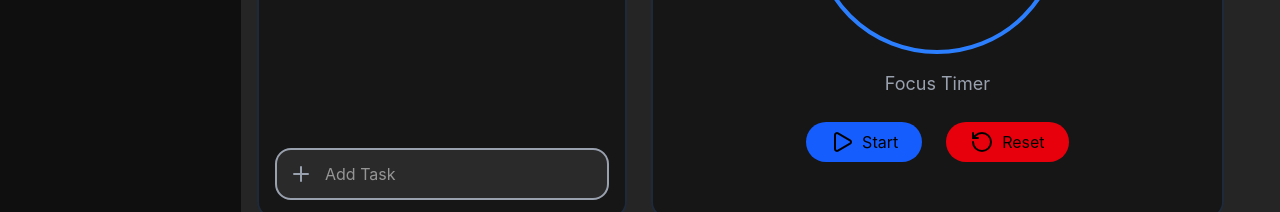
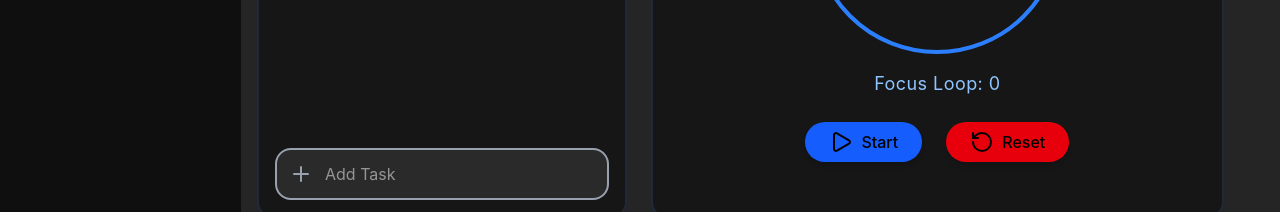
Before and after one commit to Snehasich/Focus-timer-app, a React (Vite) app in the folder client/: page / in a window 1280 px wide. Shown: the part 350-562 px from the top of the page. Built offline with nearby package versions, Linux system fonts and the light colour scheme; no server answers; sample sign-in values are in the browser's storage.

Commit message:
Added Break and Loops in timer

```diff
--- a/client/src/components/Timer/Timer.jsx
+++ b/client/src/components/Timer/Timer.jsx
@@ -3,45 +3,69 @@ import { RotateCcw, Play, Pause } from "lucide-react";
 
 export const Timer = ({ initialTime = 50 * 60 }) => {
   const intervalRef = useRef(null);
+  const alarmRef = useRef(null);
 
-  // ✅ Load from sessionStorage (persists across routes)
-  const [time, setTime] = useState(() => {
-    const saved = JSON.parse(sessionStorage.getItem("timerState"));
-    return saved?.time ?? initialTime;
-  });
+  // 🔊 Load alarm
+  useEffect(() => {
+    alarmRef.current = new Audio("/alarm.mp3");
+  }, []);
 
-  const [isRunning, setIsRunning] = useState(() => {
-    const saved = JSON.parse(sessionStorage.getItem("timerState"));
-    return saved?.isRunning ?? false;
-  });
+  // ✅ Load from sessionStorage
+  const savedState = JSON.parse(sessionStorage.getItem("timerState"));
 
-  const [startedAt, setStartedAt] = useState(() => {
-    const saved = JSON.parse(sessionStorage.getItem("timerState"));
-    return saved?.startedAt ?? null;
-  });
+  const [mode, setMode] = useState(savedState?.mode ?? "focus");
 
-  // ✅ Save state (for route switching)
+  const getDuration = (mode) =>
+    mode === "focus" ? 50 * 60 : 10 * 60;
+
+  const [time, setTime] = useState(
+    savedState?.time ?? getDuration("focus")
+  );
+
+  const [isRunning, setIsRunning] = useState(
+    savedState?.isRunning ?? false
+  );
+
+  const [startedAt, setStartedAt] = useState(
+    savedState?.startedAt ?? null
+  );
+
+  // 🔁 Loop counters
+  const [focusLoop, setFocusLoop] = useState(
+    savedState?.focusLoop ?? 0
+  );
+
+  const [breakLoop, setBreakLoop] = useState(
+    savedState?.breakLoop ?? 0
+  );
+
+  // ✅ Save state
   useEffect(() => {
     sessionStorage.setItem(
       "timerState",
-      JSON.stringify({ time, isRunning, startedAt })
+      JSON.stringify({
+        time,
+        isRunning,
+        startedAt,
+        mode,
+        focusLoop,
+        breakLoop,
+      })
     );
-  }, [time, isRunning, startedAt]);
+  }, [time, isRunning, startedAt, mode, focusLoop, breakLoop]);
 
-  // ✅ Clear ONLY on refresh / tab close
+  // ✅ Clear on refresh
   useEffect(() => {
     const handleUnload = () => {
       sessionStorage.removeItem("timerState");
     };
 
     window.addEventListener("beforeunload", handleUnload);
-
-    return () => {
+    return () =>
       window.removeEventListener("beforeunload", handleUnload);
-    };
   }, []);
 
-  // ✅ Accurate timer (no drift)
+  // ✅ Timer logic
   useEffect(() => {
     if (isRunning && startedAt) {
       intervalRef.current = setInterval(() => {
@@ -51,12 +75,31 @@ export const Timer = ({ initialTime = 50 * 60 }) => {
           (now - new Date(startedAt)) / 1000
         );
 
-        const newTime = initialTime - elapsed;
+        const duration = getDuration(mode);
+        const newTime = duration - elapsed;
 
         if (newTime <= 0) {
           clearInterval(intervalRef.current);
-          setTime(0);
+
+          // 🔊 Play alarm
+          alarmRef.current?.play();
+
           setIsRunning(false);
+
+          // 🔁 Increase loop count
+          if (mode === "focus") {
+            setFocusLoop((prev) => prev + 1);
+          } else {
+            setBreakLoop((prev) => prev + 1);
+          }
+
+          // 🔁 Switch mode
+          const nextMode =
+            mode === "focus" ? "break" : "focus";
+
+          setMode(nextMode);
+          setTime(getDuration(nextMode));
+          setStartedAt(null);
         } else {
           setTime(newTime);
         }
@@ -64,11 +107,11 @@ export const Timer = ({ initialTime = 50 * 60 }) => {
     }
 
     return () => clearInterval(intervalRef.current);
-  }, [isRunning, startedAt, initialTime]);
+  }, [isRunning, startedAt, mode]);
 
-  // 🧠 Save focus data (keep in localStorage)
+  // 🧠 Save focus data
   const saveSession = () => {
-    if (!startedAt) return;
+    if (!startedAt || mode !== "focus") return;
 
     const sessionSeconds = Math.floor(
       (new Date() - new Date(startedAt)) / 1000
@@ -77,7 +120,8 @@ export const Timer = ({ initialTime = 50 * 60 }) => {
     if (sessionSeconds <= 0) return;
 
     const today = new Date().toISOString().split("T")[0];
-    const data = JSON.parse(localStorage.getItem("focusData")) || {};
+    const data =
+      JSON.parse(localStorage.getItem("focusData")) || {};
 
     data[today] = (data[today] || 0) + sessionSeconds;
 
@@ -102,8 +146,13 @@ export const Timer = ({ initialTime = 50 * 60 }) => {
 
     clearInterval(intervalRef.current);
     setIsRunning(false);
-    setTime(initialTime);
+
+    setMode("focus");
+    setTime(getDuration("focus"));
     setStartedAt(null);
+
+    setFocusLoop(0);
+    setBreakLoop(0);
 
     sessionStorage.removeItem("timerState");
   };
@@ -120,16 +169,38 @@ export const Timer = ({ initialTime = 50 * 60 }) => {
 
   return (
     <div className="w-full h-[99%] flex flex-col items-center justify-center rounded-4xl">
-      <div className="w-[250px] h-[250px] rounded-full border-4 border-blue-500 flex items-center justify-center text-white text-5xl font-extrabold">
+      {/* Timer Circle */}
+      <div
+        className={`w-[250px] h-[250px] rounded-full border-4 ${
+          mode === "focus"
+            ? "border-blue-500"
+            : "border-green-500"
+        } flex items-center justify-center text-white text-5xl font-extrabold flex-col`}
+      >
         {formatTime()}
       </div>
 
-      <h2 className="text-gray-400 mt-4 text-lg">Focus Timer</h2>
+      {/* Mode
+      <h2 className="text-gray-400 mt-4 text-lg">
+        {mode === "focus" ? "Focus Timer" : "Break Time"}
+      </h2> */}
 
+      {/* 🔁 Loop Counter */}
+      <div className={`mt-4 text-lg tracking-wide ${mode === "focus" ? "text-blue-300" : "text-green-300"}`}>
+        {mode === "focus"
+          ? `Focus Loop: ${focusLoop}`
+          : `Break Loop: ${breakLoop}`}
+      </div>
+
+      {/* Buttons */}
       <div className="flex gap-6 mt-6">
         <button
           onClick={handleStartPause}
-          className="bg-blue-600 px-6 py-2 rounded-full flex items-center gap-2"
+          className={`px-6 py-2 rounded-full flex items-center gap-2 shadow-md font-medium ${
+            mode === "focus"
+              ? "bg-blue-600 hover:bg-blue-700"
+              : "bg-green-600 hover:bg-green-700"
+          }`}
         >
           {isRunning ? <Pause /> : <Play />}
           {isRunning ? "Pause" : "Start"}
@@ -137,7 +208,7 @@ export const Timer = ({ initialTime = 50 * 60 }) => {
 
         <button
           onClick={handleReset}
-          className="bg-red-600 px-6 py-2 rounded-full flex items-center gap-2"
+          className="bg-red-600 hover:bg-red-700 px-6 py-2 rounded-full flex items-center gap-2 shadow-md font-medium"
         >
           <RotateCcw />
           Reset
```
